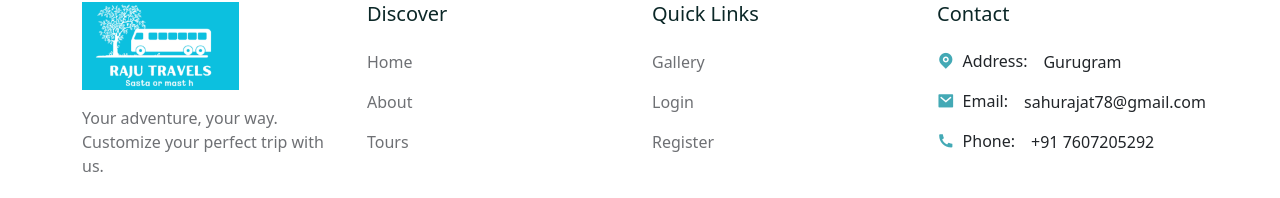
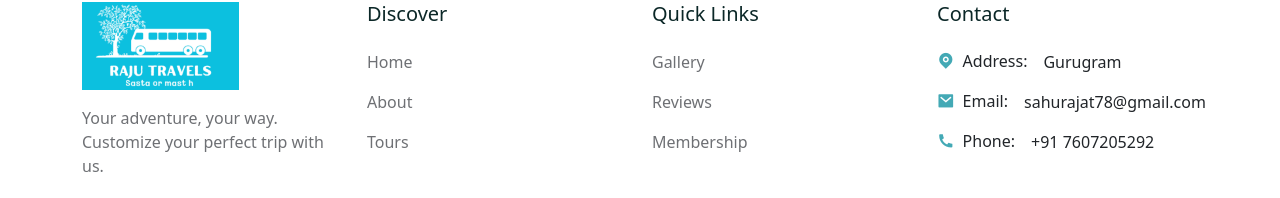
Before and after one commit to rajatsahu18/travels, a React (Create React App) app in the folder travel-frontend/: page /thank-you in a window 1280 px wide. Shown: the part 575-773 px from the top of the page. Built offline with nearby package versions, Linux system fonts and the light colour scheme; a web font is replaced by a local one.

Commit message:
fix: user in localstorage

```diff
--- a/travel-frontend/package.json
+++ b/travel-frontend/package.json
@@ -3,6 +3,8 @@
   "version": "0.1.0",
   "private": true,
   "dependencies": {
+    "@stripe/react-stripe-js": "^2.2.0",
+    "@stripe/stripe-js": "^2.1.4",
     "@testing-library/jest-dom": "^5.17.0",
     "@testing-library/react": "^13.4.0",
     "@testing-library/user-event": "^13.5.0",
--- a/travel-frontend/src/components/Footer/Footer.jsx
+++ b/travel-frontend/src/components/Footer/Footer.jsx
@@ -26,12 +26,12 @@ const quick__links2 = [
     display: "Gallery",
   },
   {
-    path: "/login",
-    display: "Login",
+    path: "#",
+    display: "Reviews",
   },
   {
-    path: "/register",
-    display: "Register",
+    path: "#",
+    display: "Membership",
   },
 ];
 
--- a/travel-frontend/src/context/AuthContext.js
+++ b/travel-frontend/src/context/AuthContext.js
@@ -4,7 +4,7 @@ const initial_state = {
   user:
     localStorage.getItem("user") === undefined
       ? JSON.parse(localStorage.getItem("user"))
-      : null,
+      : JSON.parse(localStorage.getItem("user")),
   loading: false,
   error: null,
 };
--- a/travel-frontend/src/pages/Gallery.jsx
+++ b/travel-frontend/src/pages/Gallery.jsx
@@ -1,8 +1,11 @@
-import React from "react";
+import React, { useEffect } from "react";
 import { Col, Container, Row } from "reactstrap";
 import { MasonryImagesGallery } from "../components/Image-gallery/MasonryImagesGallery";
 
 export const Gallery = () => {
+  useEffect(() => {
+    window.scrollTo(0, 0);
+  });
   return (
     <section>
       <Container>
--- a/travel-frontend/src/pages/Thankyou.jsx
+++ b/travel-frontend/src/pages/Thankyou.jsx
@@ -1,29 +1,33 @@
-import React from 'react'
-import { Container, Row, Col, Button } from 'reactstrap';
-import { Link } from 'react-router-dom';
-import '../styles/thank-you.css'
-import { TEXT } from '../utils/text';
+import React, { useEffect } from "react";
+import { Container, Row, Col, Button } from "reactstrap";
+import { Link } from "react-router-dom";
+import "../styles/thank-you.css";
+import { TEXT } from "../utils/text";
 
 export const Thankyou = () => {
+  useEffect(() => {
+    window.scrollTo(0, 0);
+  });
+
   return (
     <section>
       <Container>
         <Row>
-                <Col lg='12' className='pt-5 text-center'>
+          <Col lg="12" className="pt-5 text-center">
             <div className="thank__you">
               <span>
-                            <i class='ri-checkbox-circle-line'></i>
+                <i class="ri-checkbox-circle-line"></i>
               </span>
-                        <h1 className='mb-3 fw-semibold'>{TEXT.THANK_YOU}</h1>
-                        <h3 className='mb-4'>{TEXT.BOOKED}</h3>
+              <h1 className="mb-3 fw-semibold">{TEXT.THANK_YOU}</h1>
+              <h3 className="mb-4">{TEXT.BOOKED}</h3>
 
-                        <Button className='btn primary__btn w-25'>
-                            <Link to='/home'>{TEXT.BACK_TO_HOME}</Link>
+              <Button className="btn primary__btn w-25">
+                <Link to="/home">{TEXT.BACK_TO_HOME}</Link>
               </Button>
             </div>
           </Col>
         </Row>
       </Container>
     </section>
-  )
-}
+  );
+};
```
Also changed, not shown: 1 other file (tests, documents, lock files or other folders). Lines whose indentation alone changed are shown as unchanged.
